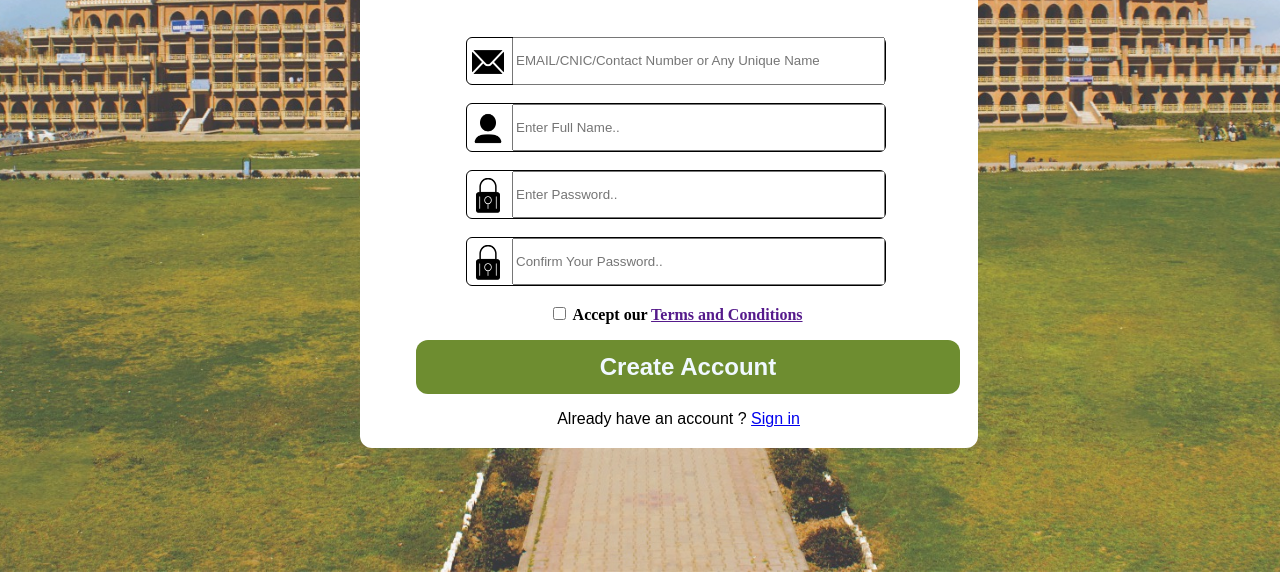
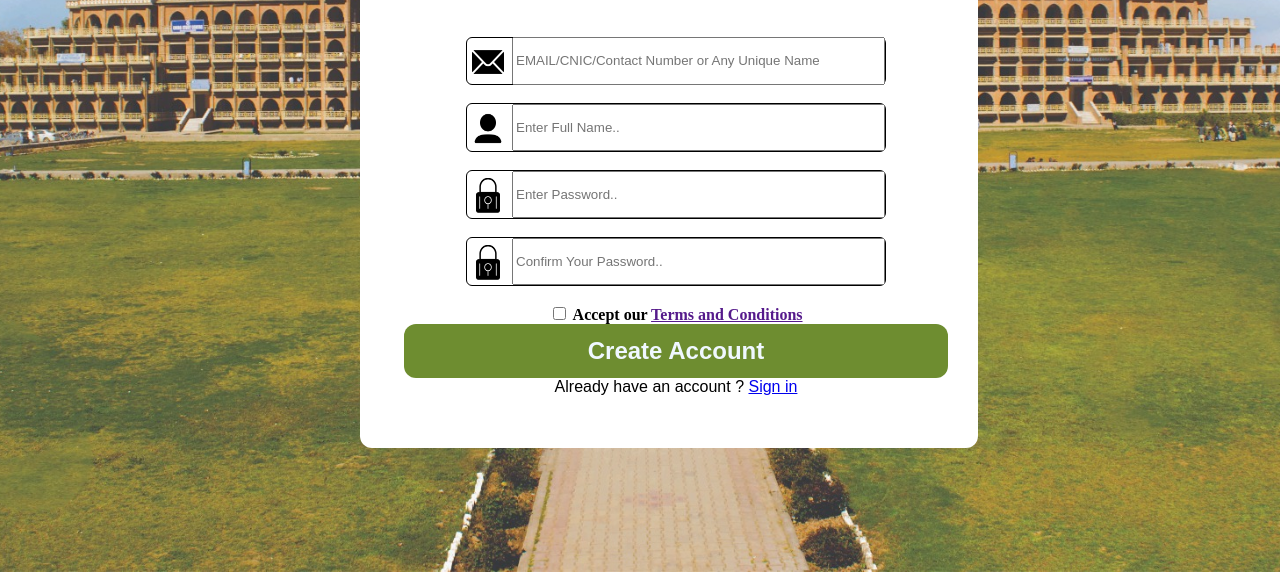
Before and after one commit to farhan-hash404/PortfolioFinal3, a plain HTML site: page form.html in a window 1280 px wide. Shown: the part 364-936 px from the top of the page. Drawn offline with Linux system fonts and the light colour scheme.

Commit message:
Update form.html

```diff
--- a/form.html
+++ b/form.html
@@ -120,7 +120,7 @@
 
     }
     #button{
-        position: absolute;
+        position: static;
         border: 1px solid transparent;
         border-radius: 12px;
         top: 44rem;
@@ -152,7 +152,7 @@
 
     }
     #signup{
-        position: absolute;
+        position: static;
         top: 48.4rem;
         right: 30rem;
         font-size: 1rem;
```
